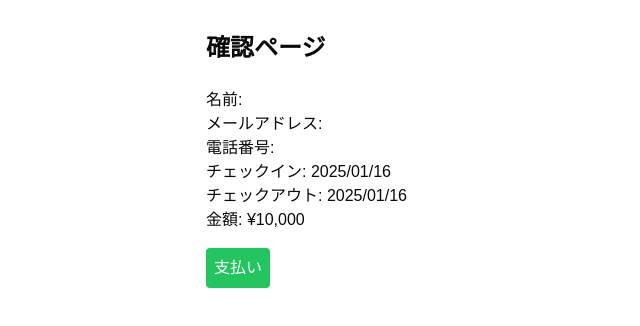
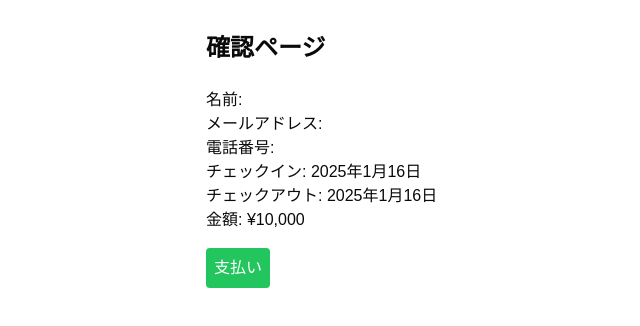
Before and after one commit to nmdayo/tnewt_web, a Next.js app in the folder vacation-rental/: page /check in a window 1280 px wide. Shown: the top 326 px of the page, without its empty margins (98-738 px from the left). Built offline with nearby package versions, Linux system fonts and the light colour scheme.

Commit message:
のあ日付日本時間

```diff
--- a/vacation-rental/app/check/page.tsx
+++ b/vacation-rental/app/check/page.tsx
@@ -7,7 +7,13 @@ export default function CheckPage() {
   const router = useRouter();
   const [guestInfo, setGuestInfo] = useState({ lastName: "", firstName: "", email: "", phone: "" });
   const [amount, setAmount] = useState(10000);
-  const [bookingDates, setBookingDates] = useState({ checkIn: new Date(), checkOut: new Date() });
+  const [bookingDates, setBookingDates] = useState<{
+    checkIn: string,
+    checkOut: string
+  }>({
+    checkIn: new Date().toLocaleDateString('ja-JP').replace(/\//g, '-'),
+    checkOut: new Date().toLocaleDateString('ja-JP').replace(/\//g, '-')
+  });
 
   useEffect(() => {
     const savedGuestInfo = localStorage.getItem("guestInfo");
@@ -19,8 +25,8 @@ export default function CheckPage() {
     if (savedDates) {
       const dates = JSON.parse(savedDates);
       setBookingDates({
-        checkIn: new Date(dates.checkIn),
-        checkOut: new Date(dates.checkOut)
+        checkIn: dates.checkIn,
+        checkOut: dates.checkOut
       });
     }
 
@@ -35,8 +41,8 @@ export default function CheckPage() {
       setGuestInfo(prev => ({ ...prev, email: emailParam }));
       setAmount(parseInt(amountParam));
       setBookingDates({
-        checkIn: new Date(checkInParam),
-        checkOut: new Date(checkOutParam)
+        checkIn: checkInParam,
+        checkOut: checkOutParam
       });
     }
   }, []);
@@ -76,13 +82,10 @@ export default function CheckPage() {
     }
   };
 
-  // 日付のフォーマット関数
-  const formatDate = (date: Date) => {
-    return date.toLocaleDateString('ja-JP', {
-      year: 'numeric',
-      month: '2-digit',
-      day: '2-digit'
-    });
+  // 日付のフォーマット関数（文字列用）
+  const formatDate = (dateStr: string) => {
+    const [year, month, day] = dateStr.split('-');
+    return `${year}年${month}月${day}日`;
   };
 
   return (
--- a/vacation-rental/components/booking-form.tsx
+++ b/vacation-rental/components/booking-form.tsx
@@ -87,11 +87,19 @@ export function BookingForm() {
   const handleSubmit = (e: React.FormEvent) => {
     e.preventDefault();
 
-    // 選択された日付をローカルストレージに保存
+    // 選択された日付を日本時間で保存
     if (dateRange?.from && dateRange?.to) {
+      const formatToJST = (date: Date) => {
+        return date.toLocaleDateString('ja-JP', {
+          year: 'numeric',
+          month: '2-digit',
+          day: '2-digit'
+        }).replace(/\//g, '-');
+      };
+
       localStorage.setItem("bookingDates", JSON.stringify({
-        checkIn: dateRange.from.toISOString(),
-        checkOut: dateRange.to.toISOString()
+        checkIn: formatToJST(dateRange.from),
+        checkOut: formatToJST(dateRange.to)
       }));
     }
 
```
